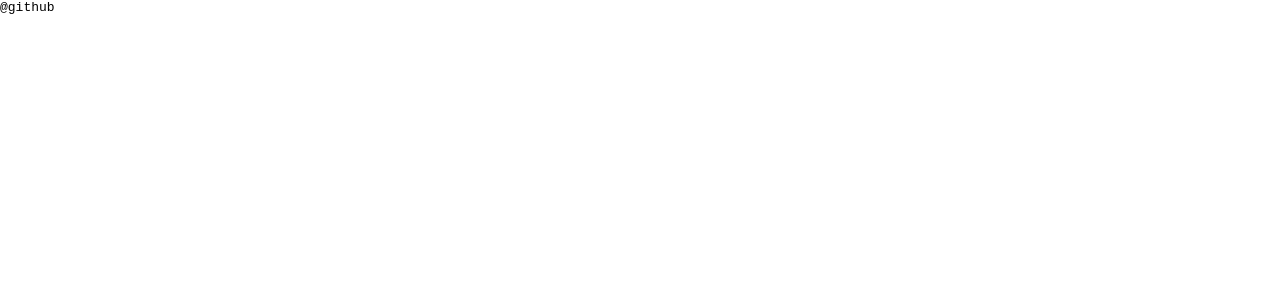
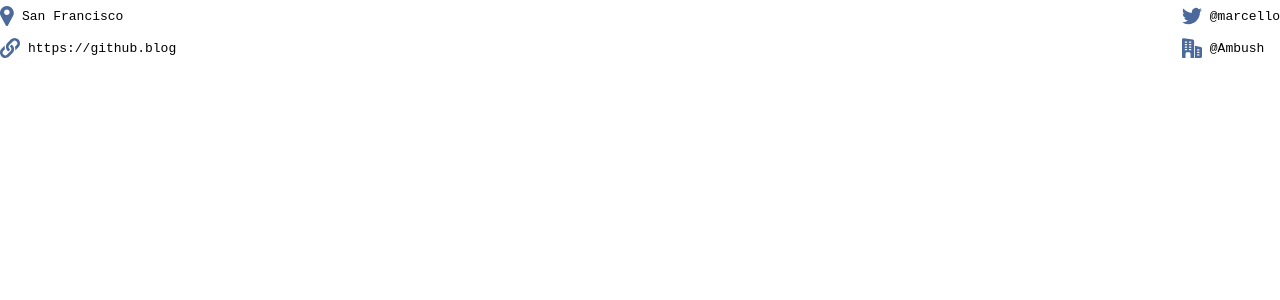
Before and after one commit to Ambush-Journey-Program/github-user-search-react-MarcelloAragoni, a React (Create React App) app: page / in a window 1280 px wide. Shown: the top 300 px of the page. Built offline with nearby package versions, Linux system fonts and the light colour scheme.

Commit message:
created component links box. (#6)
## github-user-search-react-MarcelloAragoni

## Description
created component links box.

## Screenshot
<img width="442" alt="image" src="https://user-images.githubusercontent.com/32502447/203377498-1fe2f8c4-3108-4e5c-ad02-ff80595075dd.png">

```diff
--- /dev/null
+++ b/src/components/link-box/LinkBox.jsx
@@ -0,0 +1,30 @@
+import './style.scss';
+import Links from "../links/";
+import Icons from "../icons/";
+
+export default function LinkBox() {
+  return (
+    <div className="linkbox">
+      <div className="linkbox--left">
+        <div className="linkbox--links">
+          <Icons src="icon-location.svg" alt="location icon" />
+          <Links>San Francisco</Links>
+        </div>
+        <div className="linkbox--links">
+          <Icons src="icon-website.svg" alt="website icon" />
+          <Links url='https://github.com' >https://github.blog</Links>
+        </div>
+      </div>
+      <div className="linkbox--right">
+        <div className="linkbox--links">
+          <Icons src="icon-twitter.svg" alt="twitter icon" />
+          <Links url='https://twitter.com/marcello'>@marcello</Links>
+        </div>
+        <div className="linkbox--links">
+          <Icons src="icon-company.svg" alt="company icon" />
+          <Links>@Ambush</Links>
+        </div>
+      </div>
+    </div>
+  );
+}
--- /dev/null
+++ b/src/components/link-box/index.js
@@ -0,0 +1,2 @@
+import LinkBox from './LinkBox.jsx';
+export default LinkBox;
--- /dev/null
+++ b/src/components/link-box/style.scss
@@ -0,0 +1,21 @@
+.linkbox {
+  display: flex;
+  flex-direction: row;
+  justify-content: space-between;
+
+  &--left {
+    display: flex;
+    flex-direction: column;
+    flex: 1;
+  }
+
+  &--links {
+    height: 2rem;
+    display: flex;
+    align-items: center;
+
+    .search--links {
+      margin-left: 0.5rem;
+    }
+  }
+}
--- a/src/pages/home/index.jsx
+++ b/src/pages/home/index.jsx
@@ -1,7 +1,7 @@
-import Links from "../../components/links/"
+import LinkBox from "../../components/link-box/"
 
 export default function Home(){
   return(
-    <Links url='teste.com'>@github</Links>
+    <LinkBox></LinkBox>
   )
 }
```
